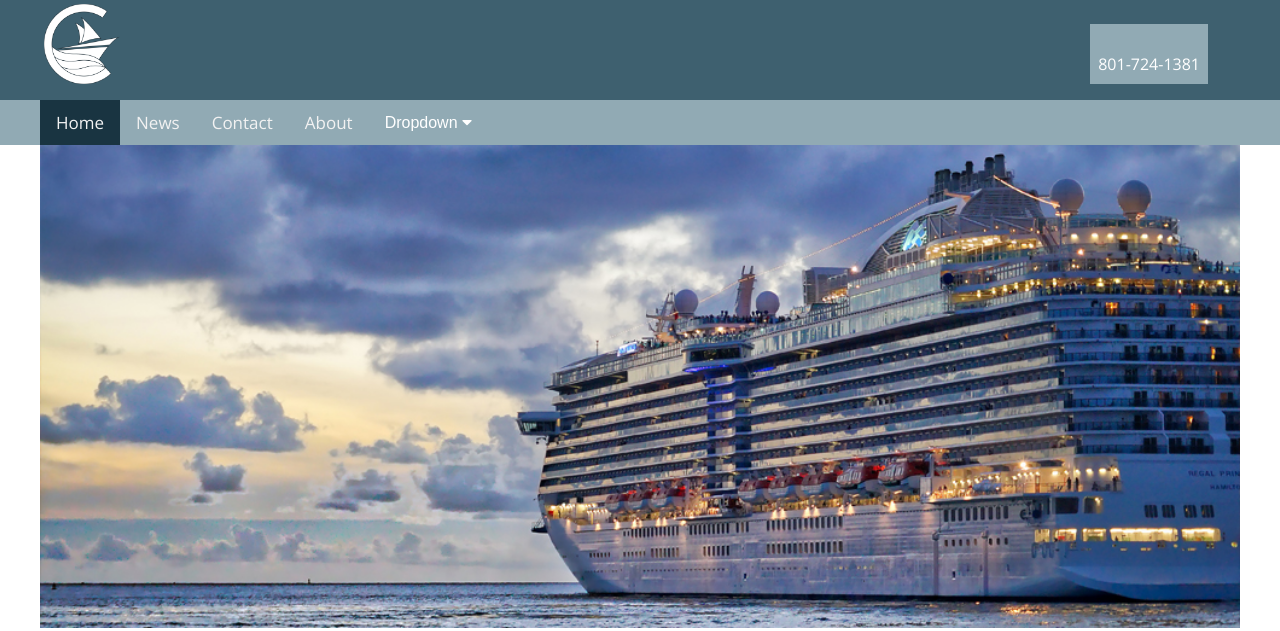
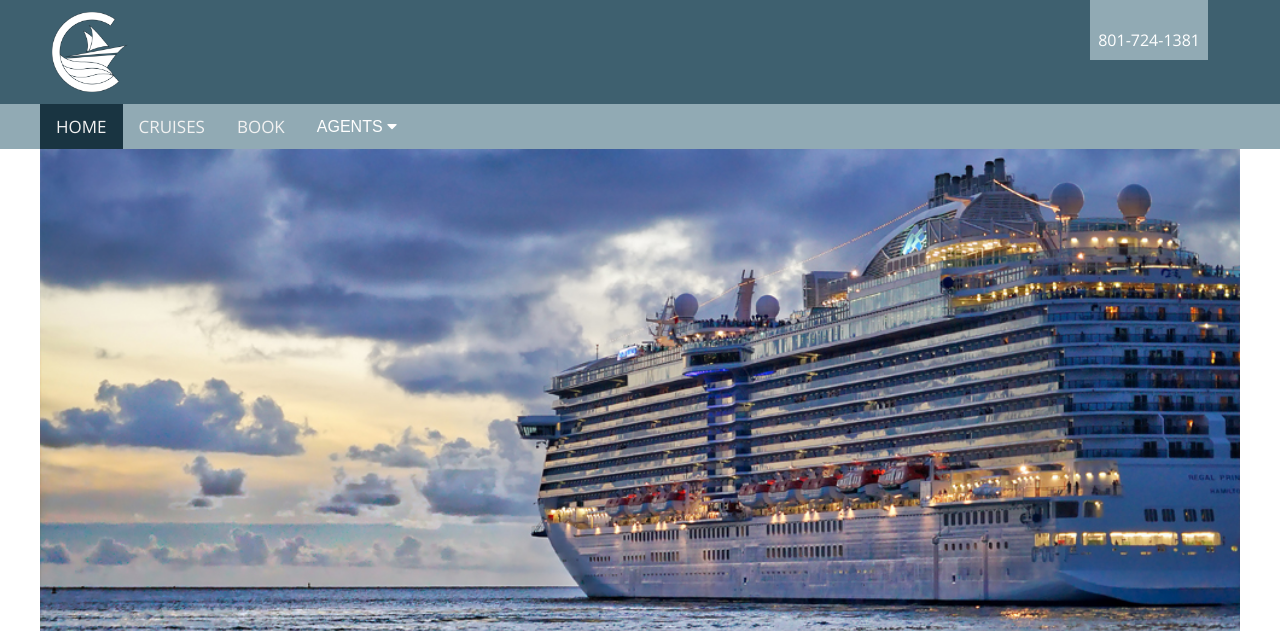
Before and after one commit to manoy96/Content-Management-Systems, a PHP site: page / in a window 1280 px wide. Shown: the top 631 px of the page. Run offline with PHP 8.4, Linux system fonts and the light colour scheme; some libraries are stand-ins or nearby versions; some web fonts are replaced.

Commit message:
completed with most things just missing the srcset logo.

```diff
--- a/Unit01HTML5_Template/css/styles.css
+++ b/Unit01HTML5_Template/css/styles.css
@@ -115,7 +115,7 @@ header {
     border-radius: 8px;
     max-height: 80px;
     max-width: 80px;
-    margin: .25rem; }
+    margin: .75rem; }
   header .phone {
     background-color: #91AAB4;
     margin: 1.5rem 0 1rem 0;
@@ -426,7 +438,7 @@ h2#blog {
       margin: 0 auto; }
       .headwrap header .phone {
         height: 60px;
-        margin-right: 2rem;
+        margin: 0 2rem 1rem 0;
         padding: 2rem .5rem .5rem .5rem; }
         .headwrap header .phone a {
           text-align: center; }
--- a/Unit01HTML5_Template/index.html
+++ b/Unit01HTML5_Template/index.html
@@ -36,25 +36,25 @@
    <!-- NAVIGATION -->
    <div class="navwrap">
       <div class="topnav" id="myTopnav">
-         <a href="#" class="active">Home</a>
-         <a href="#">News</a>
-         <a href="#">Contact</a>
-         <a href="#">About</a>
+         <a href="#" class="active">HOME</a>
+         <a href="#">CRUISES</a>
+         <a href="#">BOOK</a>
+         <div class="dropdown">
+               <button class="dropbtn">AGENTS
+                  <i class="fas fa-caret-down"></i>
+               </button>
+               <div class="dropdown-content">
+                  <a href="#">Tom</a>
+                  <a href="#">Leslie</a>
+                  <a href="#">Andy</a>
+               </div>
+            </div>
          <a href="javascript:void(0);" class="icon" onclick="myFunction()">
             <i class="fa fa-bars"></i>
          </a>
-         <div class="dropdown">
-            <button class="dropbtn">Dropdown
-               <i class="fas fa-caret-down"></i>
-            </button>
-            <div class="dropdown-content">
-               <a href="#">Link 1</a>
-               <a href="#">Link 2</a>
-               <a href="#">Link 3</a>
-            </div>
-         </div>
+
          <div class="search">
-            <input type="search" name="search" id="search">
+            <input type="search" name="search" id="search" placeholder="Search...">
             <button><i class="fas fa-search fa-2x"></i></button>
          </div>
       </div>
--- a/Unit01HTML5_Template/scss/_medium.scss
+++ b/Unit01HTML5_Template/scss/_medium.scss
@@ -7,7 +7,7 @@
 
     .phone {
       height: 60px;
-      margin-right: 2rem;
+      margin: 0 2rem 1rem 0;
       padding: 2rem .5rem .5rem .5rem;
 
       a {
--- a/Unit01HTML5_Template/scss/_small-default.scss
+++ b/Unit01HTML5_Template/scss/_small-default.scss
@@ -39,7 +39,7 @@ header {
       border-radius: 8px;
       max-height: 80px;
       max-width: 80px;
-      margin: .25rem;
+      margin: .75rem;
    }
 
    .phone {
```
Also changed, not shown: other parts of Unit01HTML5_Template/css/styles.css (+23 -11 lines), other parts of Unit01HTML5_Template/scss/_small-default.scss (+28 -10 lines). Lines whose indentation alone changed are shown as unchanged.
